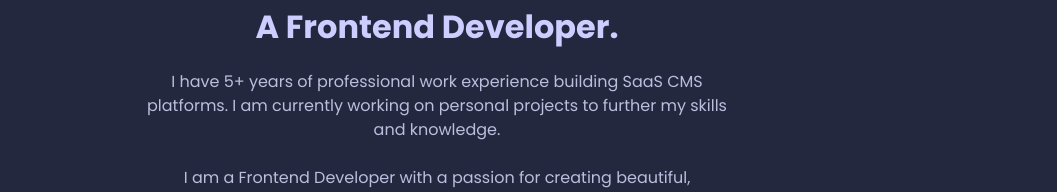
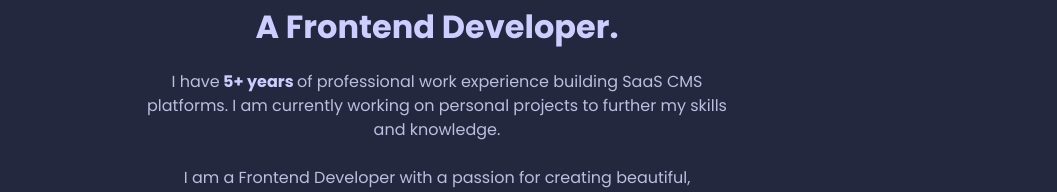
Before and after one commit to DanielVertlib/portfolio, a React (Create React App) app: page / in a window 1280 px wide. Shown: the part 277-469 px from the top of the page, without its empty margins (203-1260 px from the left). Built offline with nearby package versions, Linux system fonts and the light colour scheme.

Commit message:
Focus on 5+ years

```diff
--- a/src/pages/About/about.js
+++ b/src/pages/About/about.js
@@ -20,7 +20,9 @@ const About = () => {
       </h1>
       <h2 className="about-role-text">A Frontend Developer.</h2>
       <span className="about-content-text">
-        I have 5+ years of professional work experience building SaaS CMS platforms.
+        I have
+        <span className="about-content-text-bold"> 5+ years </span>
+        of professional work experience building SaaS CMS platforms.
         I am currently working on personal projects to further my skills and knowledge.
       </span>
       <span className="about-content-text">
--- a/src/pages/About/about.scss
+++ b/src/pages/About/about.scss
@@ -96,5 +96,10 @@
     margin-top: 1.5em;
     max-width: 600px;
     text-align: center;
+
+    .about-content-text-bold {
+      font-weight: 900;
+      color: #cdcdff;
+    }
   }
 }
```
